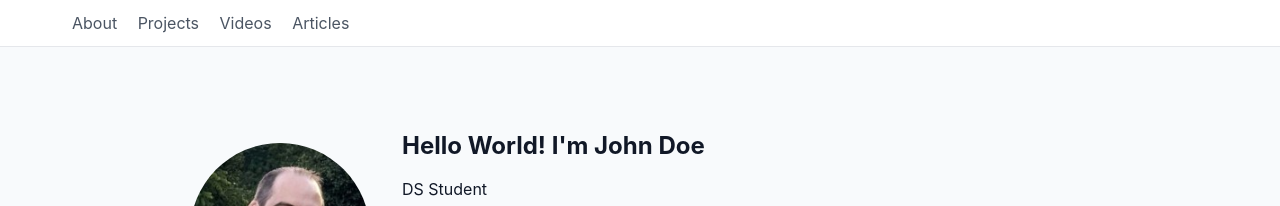
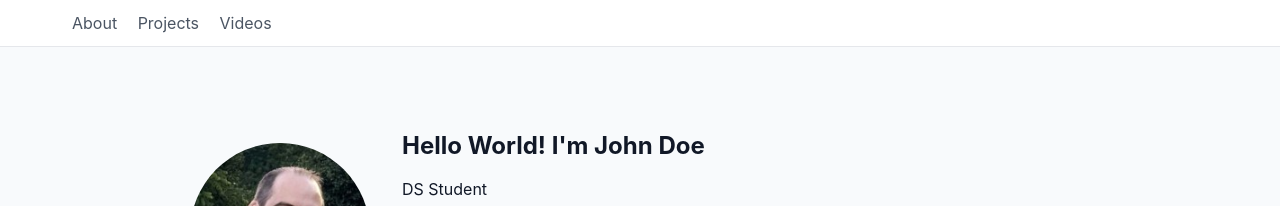
Before and after one commit to ScalarMikeman/scalarmikeman.github.io, a Jekyll site: the page built from index.md, in a window 1280 px wide and 900 px high. Shown: the top 206 px of the window. Built offline with Jekyll 4.4.1, drawn with Linux system fonts in a browser that asks for light colours.

Commit message:
Update default.html

```diff
--- a/_layouts/default.html
+++ b/_layouts/default.html
@@ -11,7 +11,6 @@
           <a href="#about">About</a>
           <a href="#projects">Projects</a>
           <a href="#videos">Videos</a>
-          <a href="#articles">Articles</a>
         </nav>
       </div>
     </header>
```
